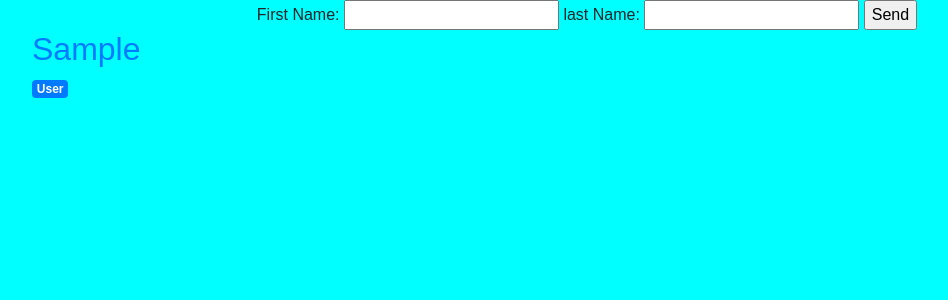
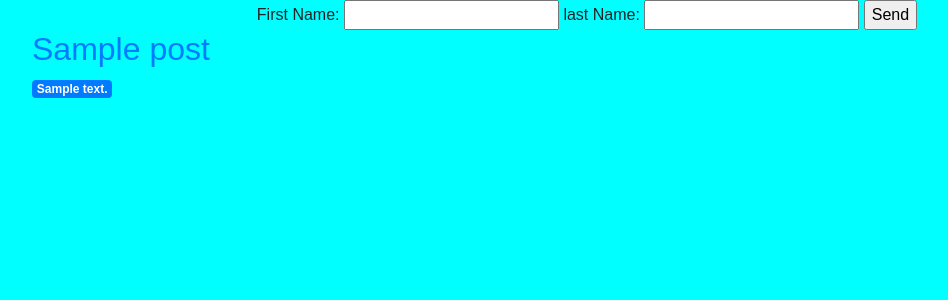
Before and after one commit to Njaramba-Riri/SA-Defined, a Flask app: template templates/index.html in a window 1280 px wide. Shown: the part 56-356 px from the top of the page, without its empty margins (53-1001 px from the left). Run offline with Flask 3, Linux system fonts and the light colour scheme; the template is opened without the code that fills it: most values are stand-ins (such as "Sample title", 1, 10 or a date in 2020); some libraries are stand-ins or nearby versions.

Commit message:
latest update

```diff
--- a/app.py
+++ b/app.py
@@ -1,4 +1,4 @@
-from flask import Flask, render_template
+from flask import Flask, render_template, request, flash, redirect, url_for
 import sqlite3
 from werkzeug.exceptions import abort
 
@@ -26,14 +26,26 @@ def get_name(name_id):
 @app.route("/", methods=["GET", "POST"])
 def index():
     conn=get_db_conn()
-    names=conn.execute('SELECT * FROM users').fetchall()
+    posts=conn.execute('SELECT * FROM users').fetchall()
     conn.close()
-    return render_template("index.html", names=names)
+    return render_template("index.html", names=posts)
 
 
 @app.route('/create', methods=('GET','POST'))
 def create():
-    return render_template('login.html')
+    if request.method == 'POST':
+        title= request.form['title']
+        content=request.form['content']
+
+        if not title:
+            flash('Title is required!')
+        else:
+            conn=get_db_conn()
+            conn.execute('INSERT INTO users (title, content) VALUES(?,?)', (title, content))
+            conn.commit()
+            conn.close()
+            return redirect(url_for('index'))
+    return render_template('create.html')
 
 @app.route("/predict")
 def predict():
@@ -46,4 +58,4 @@ def name(name_id):
 
 
 if __name__=="__main__":
-    app.run(debug=True, Host="0.0.0.0", port=3000)
+    app.run(debug=True, host="0.0.0.0", port=3000)
--- a/init_db.py
+++ b/init_db.py
@@ -9,9 +9,9 @@ with open('schema.sql') as r:
 
 cur=conn.cursor()
 
-cur.execute("INSERT INTO users (first_name, last_name) VALUES (?,?)", ('James', 'Riri'))
+cur.execute("INSERT INTO users (title, content) VALUES (?,?)", ('Uno', "This is Riri and I'm so happy to publish my first blog"))
 
-cur.execute("INSERT INTO users (first_name, last_name) VALUES(?,?)", ('Wanjiru', 'Maureen'))
+cur.execute("INSERT INTO users (title, content) VALUES(?,?)", ('Nunya', "Ever got irritated by how someone's etiquette?  well, if you have I'm sorry to let you know that is nunya business"))
 
 
 conn.commit()
--- a/schema.sql
+++ b/schema.sql
@@ -3,6 +3,6 @@ DROP TABLE IF EXISTS users;
 CREATE TABLE users(
     id INTEGER PRIMARY KEY AUTOINCREMENT,
     created TIMESTAMP NOT NULL DEFAULT CURRENT_TIMESTAMP,
-    first_name VARCHAR2 (10) NOT NULL,
-    last_name CHAR (10) NOT NULL
+    title TEXT NOT NULL,
+    content TEXT NOT NULL
 );
--- a/templates/create.html
+++ b/templates/create.html
@@ -1,7 +1,7 @@
 {% extends 'base.html' %}
 
 {% block content %}
-<h1>{% block title %} Create new user {% endbblock %}</h1>
+<h1>{% block title %} Create new post {% endblock %}</h1>
 
 <form method="post">
     <div class="form-group">
--- a/templates/index.html
+++ b/templates/index.html
@@ -8,10 +8,10 @@
             <input type="submit" value="Send">
         </form>
     </center>
-    {% for name in names %}
+    {% for post in posts %}
         <a href="#">
-            <h2>{{ name['first_name'] }}</h2>
+            <h2>{{ post['title'] }}</h2>
         </a>
-        <span class="badge badge-primary">{{ name['last_name'] }}</span>
+        <span class="badge badge-primary">{{ post['content'] }}</span>
     {% endfor %}
 {% endblock %}
```
Also changed, not shown: templates/names.html (deleted, +0 -7 lines), templates/posts.html (added, +7 -0 lines), database.db.
